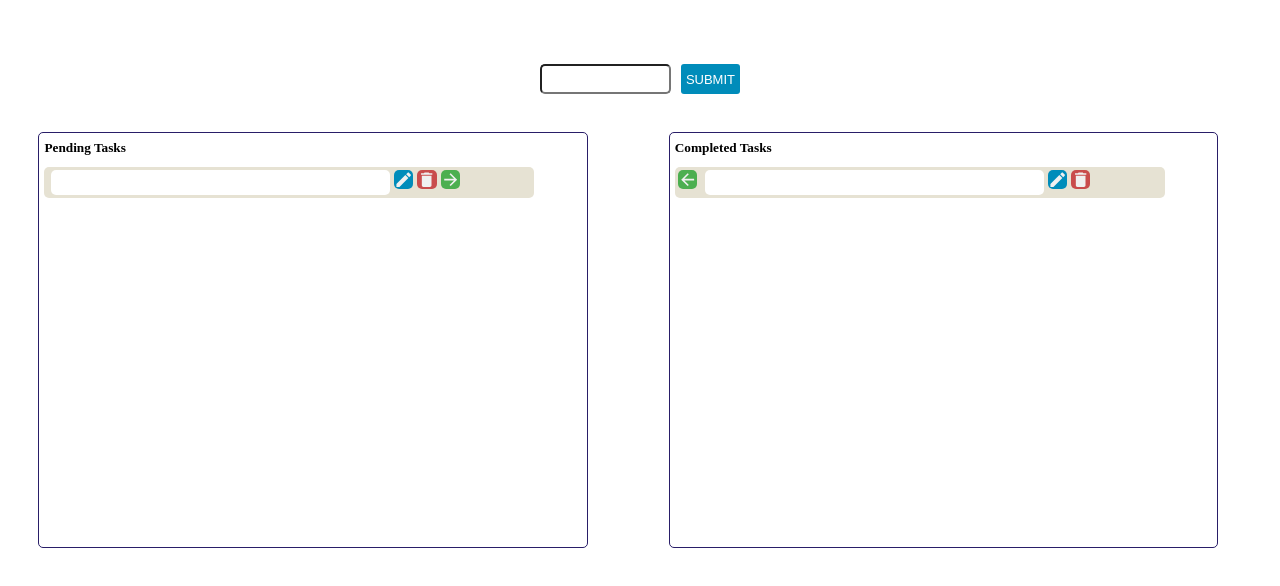
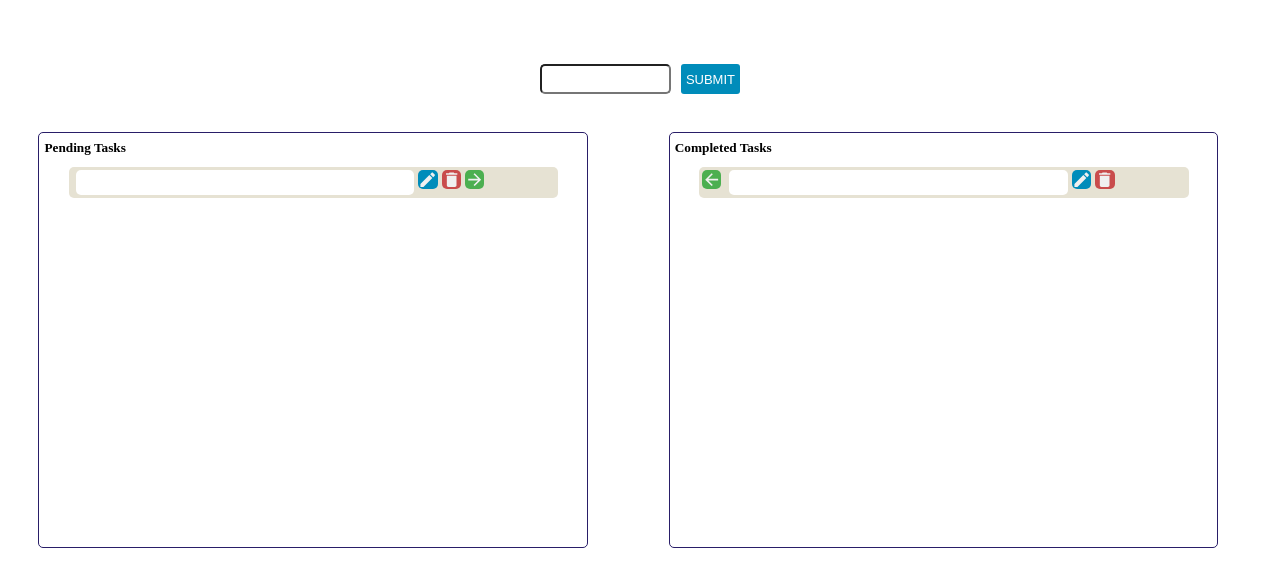
Before and after one commit to SS041/antraev, a plain HTML site: page index.html in a window 1280 px wide. Drawn offline with Linux system fonts and the light colour scheme.

Commit message:
Update styles.css

```diff
--- a/styles.css
+++ b/styles.css
@@ -40,7 +40,7 @@ li {
   background-color: #e6e2d3;
   width: 90%;
   border-radius: 5px;
-  margin: 2% 0 2% 0;
+  margin: 2% 0 2% 4.5%;
   padding: 3px 3px 3px 3px;
 }
 
```
